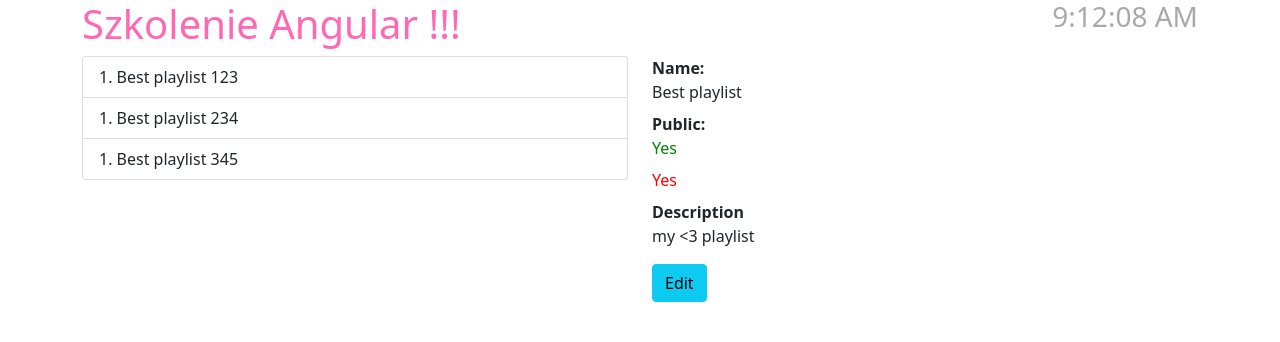
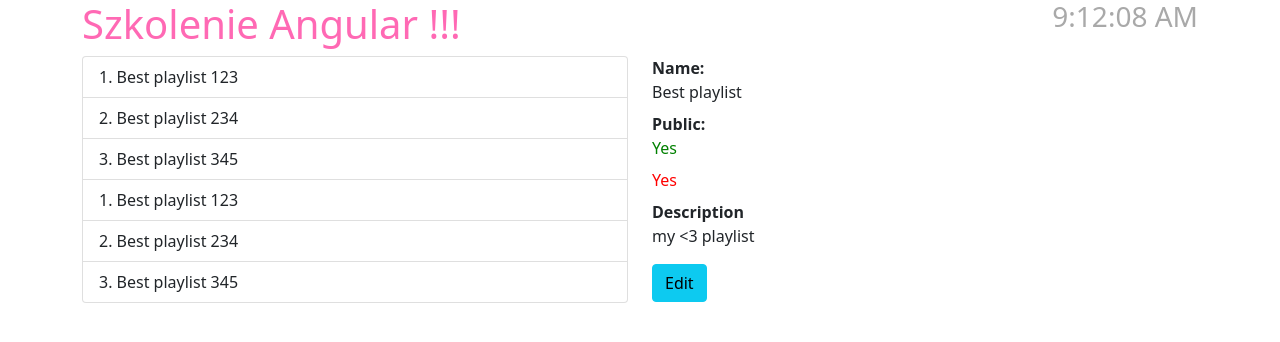
Before and after one commit to ev45ive/altkom-angular-grudzien, an Angular app: page /playlists in a window 1280 px wide. Shown: the top 342 px of the page. Built offline with nearby package versions, Linux system fonts and the light colour scheme.

Commit message:
*ngFor = " let playlist of playlist "

```diff
--- a/src/app/playlists/components/playlist-list/playlist-list.component.html
+++ b/src/app/playlists/components/playlist-list/playlist-list.component.html
@@ -1,12 +1,29 @@
 <!-- .list-group>a[href=#].list-group-item.list-group-item-action*3{$. Playlist $$} -->
 
 <div class="list-group">
-  <ng-template let-xxx="$implicit" ngFor [ngForOf]="playlists">
+  <!-- <ng-template let-xxx="$implicit" ngFor [ngForOf]="playlists" let-i="index">
     <a href="#" class="list-group-item list-group-item-action">
-      1. {{ xxx.name }}
+      {{ i + 1 }}. {{ xxx.name }}
+    </a>
+  </ng-template> -->
+
+  <ng-template let-playlist ngFor [ngForOf]="playlists" let-i="index">
+    <a href="#" class="list-group-item list-group-item-action">
+      {{ i + 1 }}. {{ playlist.name }}
     </a>
   </ng-template>
+
+  <a
+    href="#"
+    class="list-group-item list-group-item-action"
+    *ngFor="let playlist of playlists; let i = index"
+  >
+    {{ i + 1 }}. {{ playlist.name }}
+  </a>
 </div>
+
+<!-- <div [ngIf]="1>2; [ngIfElse] plackiREf"></div> -->
+<!-- <div *ngIf="1>2; else plackiREf"></div> -->
 
 <!-- <ng-template ngForOf="rows">
   <ng-template ngForOf="cols">
```
